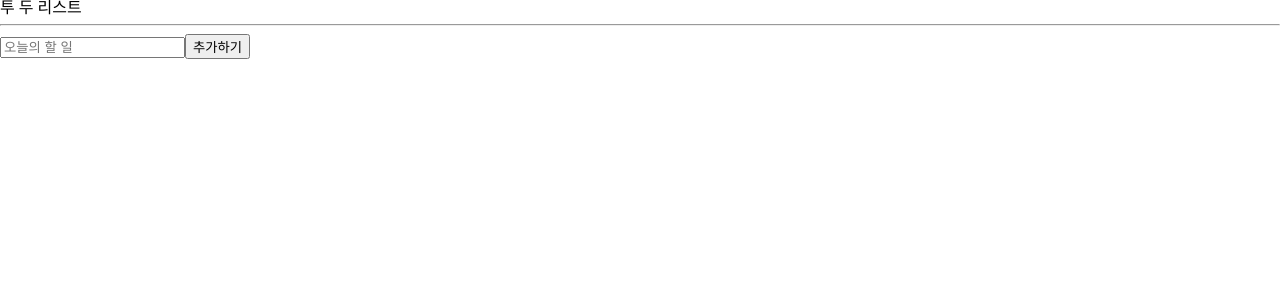
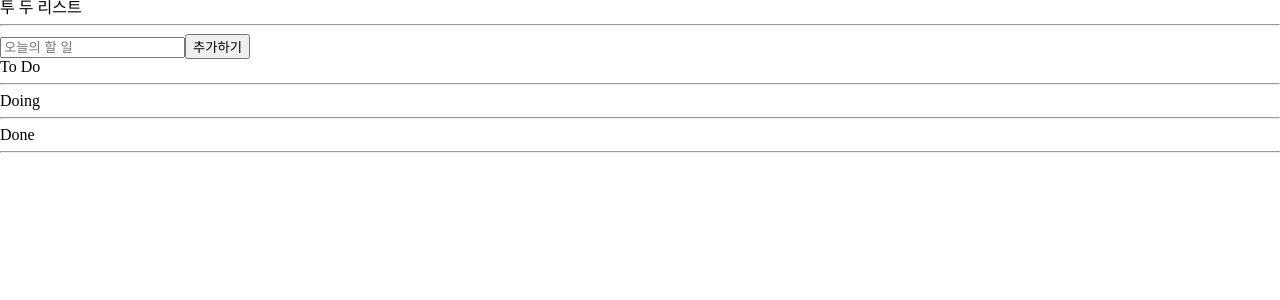
Before and after one commit to rsuubinn/react-todo-app, a React (Create React App) app: page / in a window 1280 px wide. Shown: the top 300 px of the page. Built offline with nearby package versions, Linux system fonts and the light colour scheme.

Commit message:
#5.16 Selectors part One

```diff
--- a/src/atoms.tsx
+++ b/src/atoms.tsx
@@ -1,4 +1,4 @@
-import { atom } from "recoil";
+import { atom, selector } from "recoil";
 
 export interface IToDo {
   id: number;
@@ -10,3 +10,15 @@
   key: "toDo",
   default: [],
 });
+
+export const toDoSelector = selector({
+  key: "toDoSelector",
+  get: ({ get }) => {
+    const toDos = get(toDoState);
+    return [
+      toDos.filter((toDo) => toDo.category === "TO_DO"),
+      toDos.filter((toDo) => toDo.category === "DOING"),
+      toDos.filter((toDo) => toDo.category === "DONE"),
+    ];
+  },
+});
--- a/src/components/ToDoList.tsx
+++ b/src/components/ToDoList.tsx
@@ -1,21 +1,37 @@
 import React from "react";
 import { useRecoilValue } from "recoil";
-import { toDoState } from "../atoms";
+import { toDoSelector } from "../atoms";
 import CreateToDo from "./CreateToDo";
 import ToDo from "./ToDo";
 
 function ToDoList() {
-  const toDos = useRecoilValue(toDoState);
+  const [toDo, doing, done] = useRecoilValue(toDoSelector);
   return (
     <div>
       <h1>투 두 리스트</h1>
       <hr />
       <CreateToDo />
+      <h2>To Do</h2>
       <ul>
-        {toDos.map((toDo) => (
+        {toDo.map((toDo) => (
           <ToDo key={toDo.id} {...toDo} />
         ))}
       </ul>
+      <hr />
+      <h2>Doing</h2>
+      <ul>
+        {doing.map((toDo) => (
+          <ToDo key={toDo.id} {...toDo} />
+        ))}
+      </ul>
+      <hr />
+      <h2>Done</h2>
+      <ul>
+        {done.map((toDo) => (
+          <ToDo key={toDo.id} {...toDo} />
+        ))}
+      </ul>
+      <hr />
     </div>
   );
 }
```
